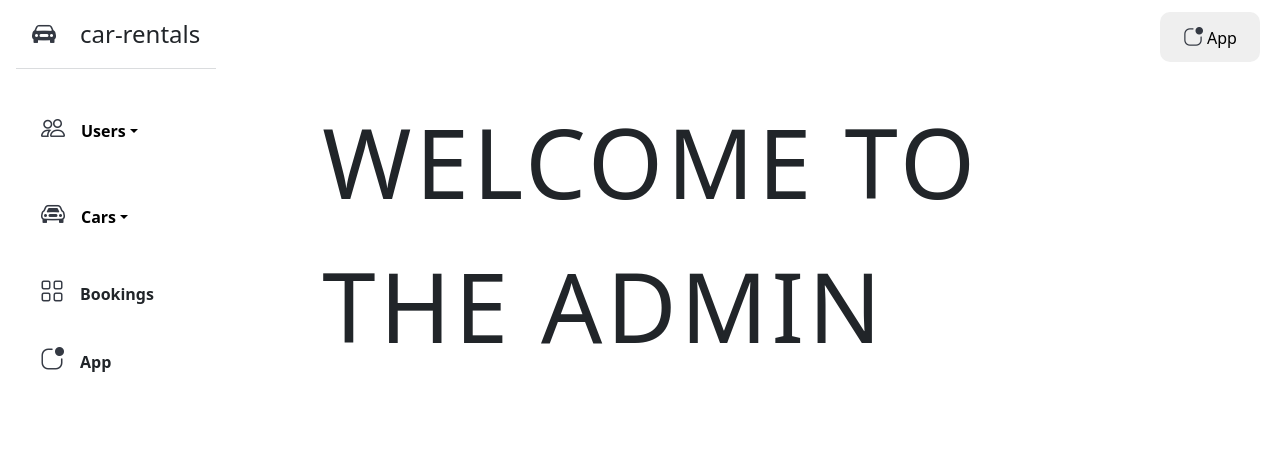
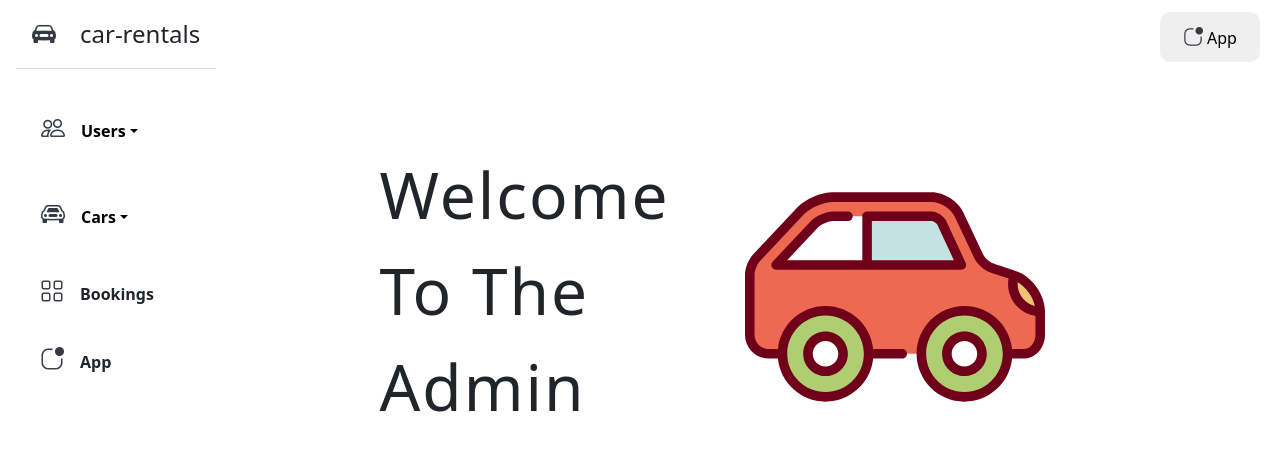
Before and after one commit to Peris-rana/rentwheels, a React (Vite) app in the folder admin/: page / in a window 1280 px wide. Shown: the top 450 px of the page. Built offline with nearby package versions, Linux system fonts and the light colour scheme.

Commit message:
admin: css fix

```diff
--- a/admin/package.json
+++ b/admin/package.json
@@ -4,7 +4,7 @@
   "version": "0.0.0",
   "type": "module",
   "scripts": {
-    "dev": "vite",
+    "dev": "vite --host ",
     "build": "vite build",
     "lint": "eslint . --ext js,jsx --report-unused-disable-directives --max-warnings 0",
     "preview": "vite preview"
--- a/admin/src/App.css
+++ b/admin/src/App.css
@@ -36,13 +36,17 @@ Form {
    width: 100% !important;
 }
 .title {
-   font-size: 6em;
-   letter-spacing: 4px;
-   width: auto;
-   height: 81vh;
-   padding: 50px;
+   font-size: 4em;
+   letter-spacing: 2px;
+   width: 75%;
+   padding : .75em ;
    border-radius: 10px;
+   text-transform: capitalize;
+   display: flex;
+   justify-content: flex-start;
+   margin : 1.3em;
 }
+
 .card {
    text-transform: capitalize;
    border-radius: 12px !important;
--- a/admin/src/App.jsx
+++ b/admin/src/App.jsx
@@ -1,48 +1,55 @@
-import Dashboard from './components/Dashboard';
-import { Routes, Route } from 'react-router-dom';
-import AddCar from './pages/Car/AddCar';
-import UpdateCar from './pages/Car/UpdateCar';
-import AddUser from './pages/User/AddUser';
-import ViewUser from './pages/User/ViewUser';
-import DeleteUser from './pages/User/DeleteUser';
-import DeleteCar from './pages/Car/DeleteCar';
-import ViewCar from './pages/Car/ViewCar';
+import Dashboard from "./components/Dashboard";
+import { Routes, Route } from "react-router-dom";
+import AddCar from "./pages/Car/AddCar";
+import UpdateCar from "./pages/Car/UpdateCar";
+import AddUser from "./pages/User/AddUser";
+import ViewUser from "./pages/User/ViewUser";
+import DeleteUser from "./pages/User/DeleteUser";
+import DeleteCar from "./pages/Car/DeleteCar";
+import ViewCar from "./pages/Car/ViewCar";
 const App = () => {
   return (
-      <div className='d-flex'>
-         <div className='w-auto'>
+    <div className="d-flex">
+      <div className="w-auto">
         <Dashboard />
         <a
-               href='http://localhost:5173'
-               className='p-2'
-               target='_blank'
-               rel='noopener noreferrer'
+          href="http://localhost:5173"
+          className="p-2"
+          target="_blank"
+          rel="noopener noreferrer"
         >
-               <button className='custom-app-button'>
-                  <i className='bi bi-app-indicator me-1 fs-5' />
+          <button className="custom-app-button">
+            <i className="bi bi-app-indicator me-1 fs-5" />
             App
           </button>
         </a>
       </div>
-         <div className='col m-2 p-2 imp-layout'>
+      <div className="col m-2 p-2 imp-layout">
         <Routes>
           <Route
-                  path='/'
+            path="/"
             element={
               <>
-                        {' '}
-                        <div className='m-4 title'>WELCOME TO THE ADMIN</div>
-                        <img src='' alt='' />
+                {" "}
+                <div className="title">
+                  Welcome to the admin &nbsp;
+                  <img
+                    src="../src/assets/car-svgrepo-com.svg"
+                    height="300px"
+                    width="300px"
+                    alt=""
+                  />
+                </div>
               </>
             }
           />
-               <Route path='/add-user' element={<AddUser />} />
-               <Route path='/view-user' element={<ViewUser />} />
-               <Route path='/delete-user' element={<DeleteUser />} />
-               <Route path='/add-car' element={<AddCar />} />
-               <Route path='/view-cars' element={<ViewCar />} />
-               <Route path='/update-car' element={<UpdateCar />} />
-               <Route path='/delete-car' element={<DeleteCar />} />
+          <Route path="/add-user" element={<AddUser />} />
+          <Route path="/view-user" element={<ViewUser />} />
+          <Route path="/delete-user" element={<DeleteUser />} />
+          <Route path="/add-car" element={<AddCar />} />
+          <Route path="/view-cars" element={<ViewCar />} />
+          <Route path="/update-car" element={<UpdateCar />} />
+          <Route path="/delete-car" element={<DeleteCar />} />
         </Routes>
       </div>
     </div>
```
Also changed, not shown: admin/src/assets/car-svgrepo-com.svg (added). Lines whose indentation alone changed are shown as unchanged.
